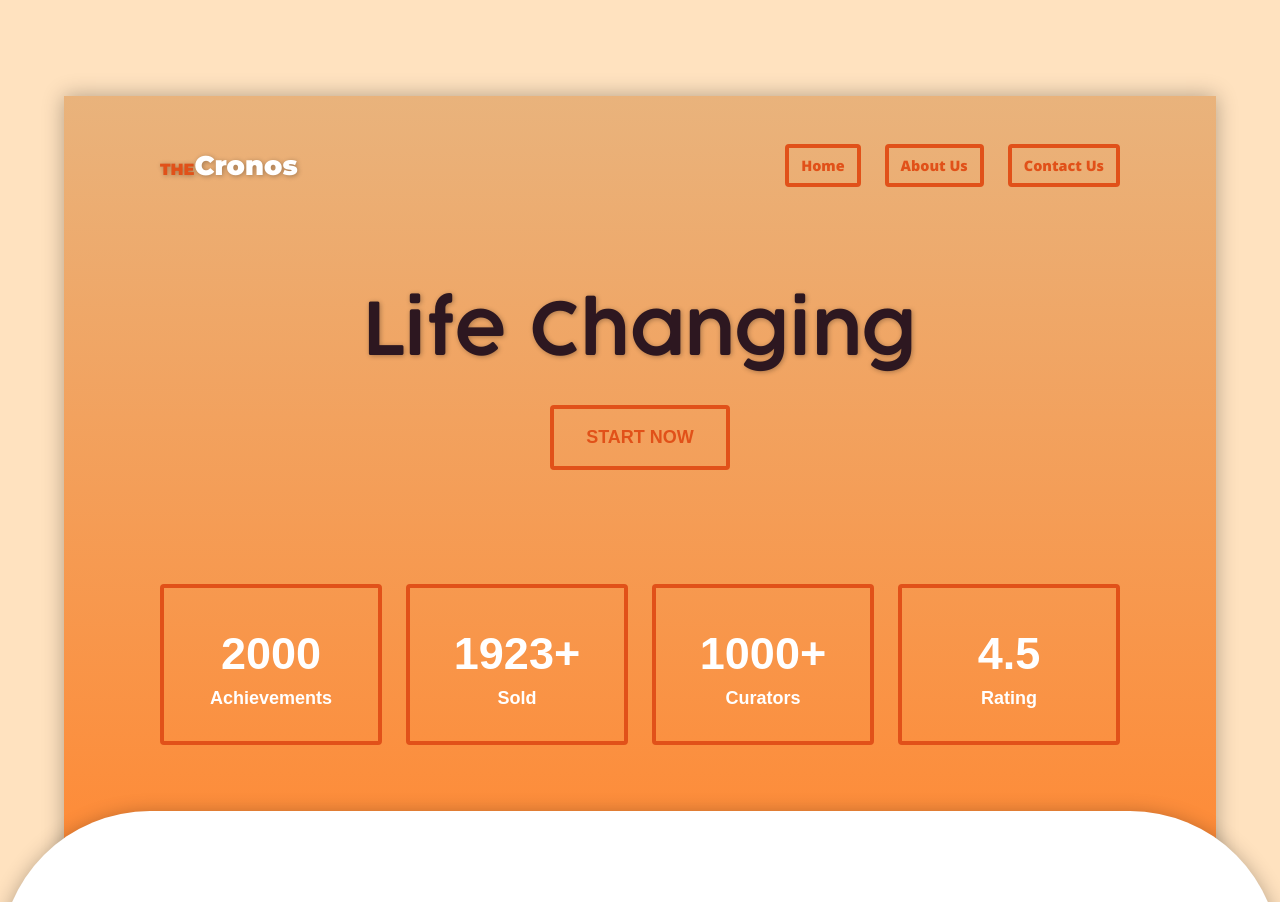
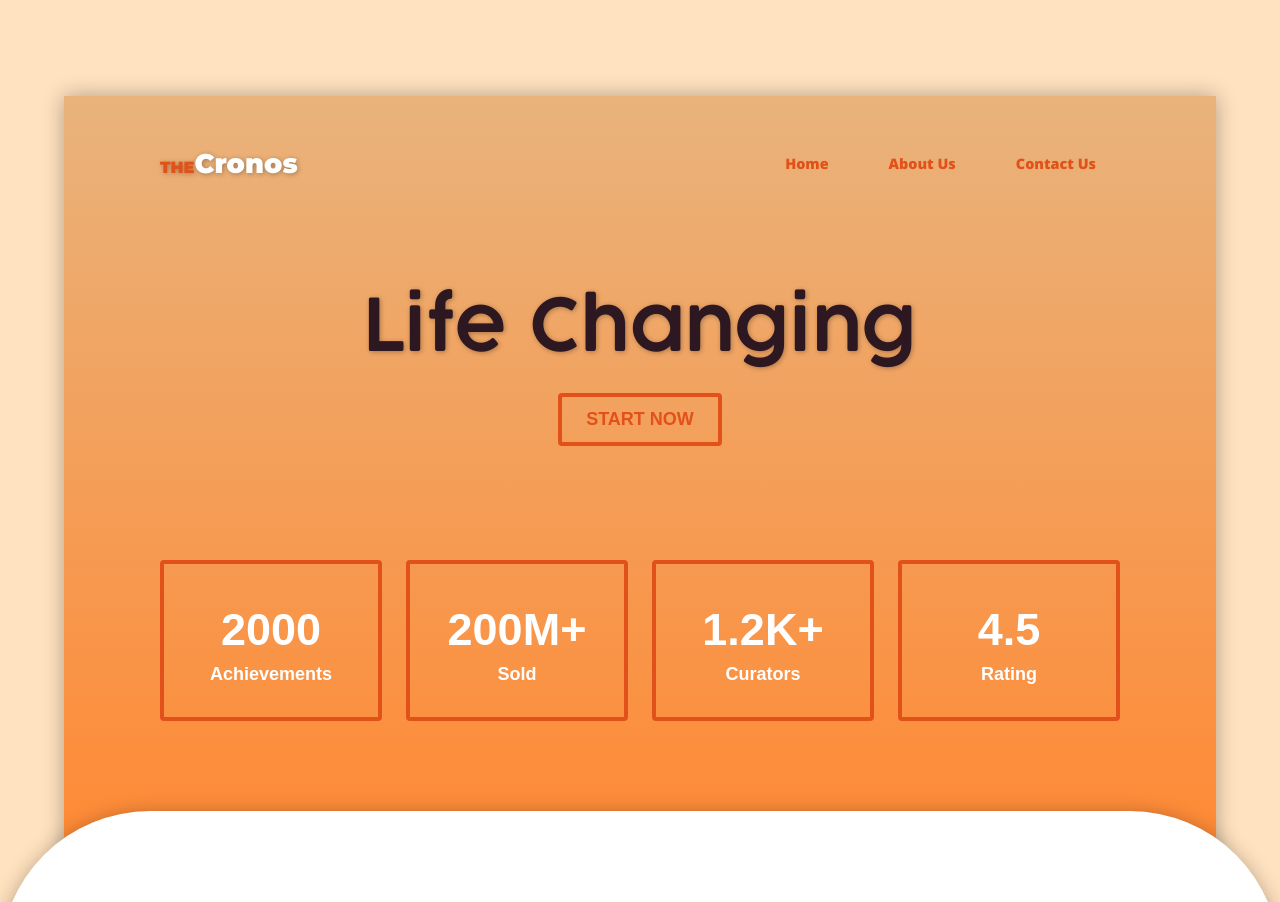
Before and after one commit to plirapli/simple-landing-page-iseng-1, a plain HTML site: page view/index.html in a window 1280 px wide. Shown: the top 902 px of the page. Drawn offline with nearby package versions, Linux system fonts and the light colour scheme.

Commit message:
next tambah paket harga dan penambahan animasi pada menu-bar

```diff
--- a/css/style.css
+++ b/css/style.css
@@ -65,26 +65,36 @@ body {
   gap: 12px;
 }
 
-.header ul li {
-  padding: 8px 12px;
+#myLinks {
+  display: flex;
+  flex-direction: column;
+  gap: 12px;
+}
+
+.nav-menu {
   border: 4px solid #e15119;
   font-size: 0.8em;
   border-radius: 4px;
   transition: 300ms;
   text-align: center;
+  /* display: none; */
+}
+
+.hidden {
+  display: block;
 }
 
 .nav-menu a {
+  padding: 10px 24px;
+  display: block;
   font-family: "Open Sans", Arial, Helvetica, sans-serif;
+  font-weight: 800;
   text-decoration: none;
   color: #e15119;
-  font-weight: 800;
 }
 
 .nav-menu:hover {
   background-color: #e15119;
-  cursor: pointer;
-  border-radius: 4px;
 }
 
 .nav-menu:hover a {
@@ -99,7 +109,7 @@ body {
   flex-direction: column;
   justify-content: center;
   align-items: center;
-  gap: 32px;
+  gap: 24px;
 }
 
 .content h1 {
@@ -107,20 +117,21 @@ body {
   font-family: "Cocogoose", sans-serif;
   font-size: 1.5em;
   font-weight: 900;
+  text-align: center;
   text-shadow: 1px 1px 5px rgba(0, 0, 0, 0.3);
 }
 
 .content .button-red {
   border: 4px solid #e15119;
-  width: 180px;
-  padding: 18px 24px;
+  padding: 12px 24px;
   color: #e15119;
+  border-radius: 4px;
   text-decoration: none;
   text-align: center;
+  text-transform: uppercase;
+  font-size: 0.8em;
+  font-weight: 800;
   transition: 300ms;
-  text-transform: uppercase;
-  font-weight: 800;
-  border-radius: 4px;
 }
 
 .content .button-red:hover {
@@ -221,18 +232,17 @@ body {
   align-items: center;
   gap: 72px;
   border-radius: 48px 48px 0 0;
-
+  padding: 120px 72px;
   box-shadow: 0 3px 20px rgba(0, 0, 0, 0.3);
 }
 .out-container h1 {
-  font-size: 2em;
-  margin-top: 120px;
+  font-size: 1.8em;
+  text-align: center;
   text-shadow: 1px 1px 5px rgba(0, 0, 0, 0.3);
 }
 
 /* Service */
 .services {
-  width: 90%;
   display: flex;
   flex-wrap: wrap;
   justify-content: center;
@@ -256,6 +266,7 @@ body {
 }
 
 .service h2 {
+  font-size: 1.2em;
   margin-top: 18px;
 }
 
@@ -264,7 +275,7 @@ body {
   margin-top: 8px;
 }
 
-/* Tablet */
+/* Tablet/Laptop */
 @media (min-width: 961px) {
   /* Nav */
   .container {
@@ -282,23 +293,43 @@ body {
     gap: 24px;
   }
 
+  .header ul li {
+    border: 0;
+  }
+
+  #myLinks {
+    flex-direction: row;
+  }
+
+  .hidden {
+    display: none;
+  }
+
   /* Content */
   .content h1 {
     font-size: 4em;
   }
 
+  .content .button-red {
+    font-size: 1em;
+  }
+
   /* Out-Container */
   .out-container {
-    margin-top: -72px;
+    margin-top: -48px;
     border-radius: 150px 150px 0 0;
   }
 
   .out-container h1 {
     font-size: 4em;
   }
+
+  .service h2 {
+    font-size: 1.8em;
+  }
 }
 
-/* Laptop */
+/* PC */
 @media (min-width: 1200px) {
   /* Services */
   .services {
--- a/js/script.js
+++ b/js/script.js
@@ -0,0 +1,10 @@
+function myFunction() {
+    var x = document.getElementById("myLinks");
+    if (x.style.display === "flex") {
+      x.style.display = "none";
+      console.log("tesete");
+    } else {
+      x.style.display = "flex";
+      console.log("tetetets");
+    }
+}
--- a/view/index.html
+++ b/view/index.html
@@ -6,6 +6,7 @@
     <link rel="preconnect" href="https://fonts.gstatic.com">
     <link href="https://fonts.googleapis.com/css2?family=Open+Sans:wght@400;600;700;800&display=swap" rel="stylesheet">
     <link href="https://fonts.googleapis.com/css2?family=Montserrat:wght@700;800;900&display=swap" rel="stylesheet">
+    <link rel="stylesheet" href="https://stackpath.bootstrapcdn.com/font-awesome/4.7.0/css/font-awesome.min.css">
     <link rel="stylesheet" href="../css/style.css">
 
     <title>Document</title>
@@ -17,9 +18,16 @@
                 <span>The</span>Cronos
             </div>
             <ul>
-                <li class="nav-menu menu"><a href="">Home</a></li>
-                <li class="nav-menu menu"><a href="">About Us</a></li>
-                <li class="nav-menu menu"><a href="">Contact Us</a></li>
+                <li class="nav-menu hidden">
+                    <a href="javascript:void(0);" class="icon" onclick="myFunction()">
+                        <i class="fa fa-bars"></i>
+                    </a>
+                </li>
+                <div id="myLinks" class="menu">
+                    <li class="nav-menu"><a href="">Home</a></li>
+                    <li class="nav-menu"><a href="">About Us</a></li>
+                    <li class="nav-menu"><a href="">Contact Us</a></li>
+                </div>
             </ul>
         </header>
         <section class="content">
@@ -41,7 +49,7 @@
                     <p>Lorem ipsum, dolor sit amet consectetur adipisicing elit. Debitis, delectus.</p>
                     <a href="" class="btn-detail">View Details</a>
                 </div>
-                <h2>1923+</h2>
+                <h2>200M+</h2>
                 <P>Sold</P>
             </div>
             <div class="item">
@@ -49,7 +57,7 @@
                     <p>Lorem ipsum, dolor sit amet consectetur adipisicing elit. Debitis, delectus.</p>
                     <a href="" class="btn-detail">View Details</a>
                 </div>
-                <h2>1000+</h2>
+                <h2>1.2K+</h2>
                 <P>Curators</P>
             </div>
             <div class="item">
```
